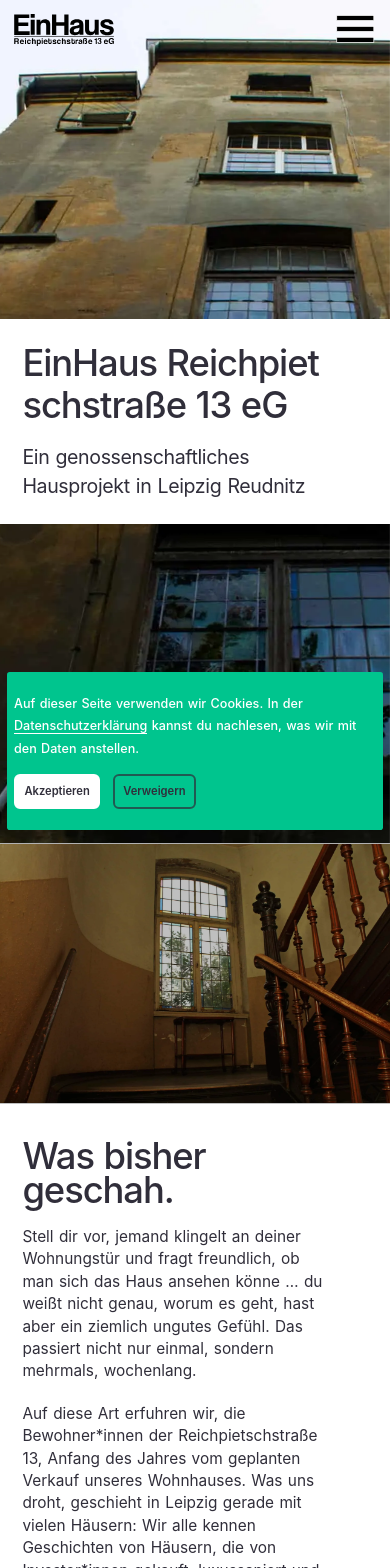
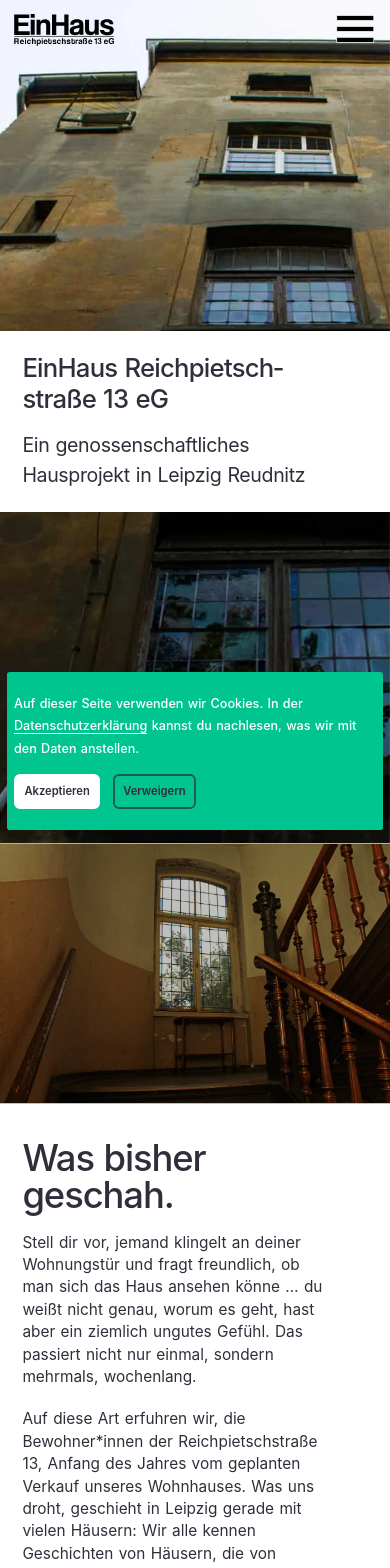
Before and after one commit to 3vincent/einhaus-leipzig, a Nuxt app: page / in a window 390 px wide. Shown: the top 1568 px of the page. Built offline with nearby package versions, Linux system fonts and the light colour scheme.

Commit message:
Fix headline `font-size` and word-break

```diff
--- a/assets/styles/general/typography.scss
+++ b/assets/styles/general/typography.scss
@@ -19,9 +19,9 @@ html {
 }
 
 h1 {
-  font-size: 2.6rem;
+  font-size: clamp(1.6rem, 1rem + 3vw, 2.6rem);
   font-weight: 500;
-  line-height: 3rem;
+  line-height: clamp(2.2rem, 1rem + 3vw, 3rem);
   letter-spacing: -0.03em;
   padding: 0.6rem 0;
 }
@@ -29,7 +29,7 @@ h1 {
 h2 {
   display: block;
   font-size: 2.6rem;
-  line-height: 2.4rem;
+  line-height: 2.6rem;
   font-weight: 500;
   letter-spacing: -0.03em;
   padding: 0.6rem 0;
--- a/components/landing/start.vue
+++ b/components/landing/start.vue
@@ -1,7 +1,7 @@
 <template>
   <div class="landing-container">
     <div class="landing-contentBox">
-      <h1>EinHaus Reichpiet<wbr />sch<wbr />straße 13 eG</h1>
+      <h1>EinHaus Reichpietsch&shy;straße 13 eG</h1>
       <h2 class="seo-text"></h2>
       <h3>Ein genossenschaftliches Hausprojekt in Leipzig Reudnitz</h3>
     </div>
```
